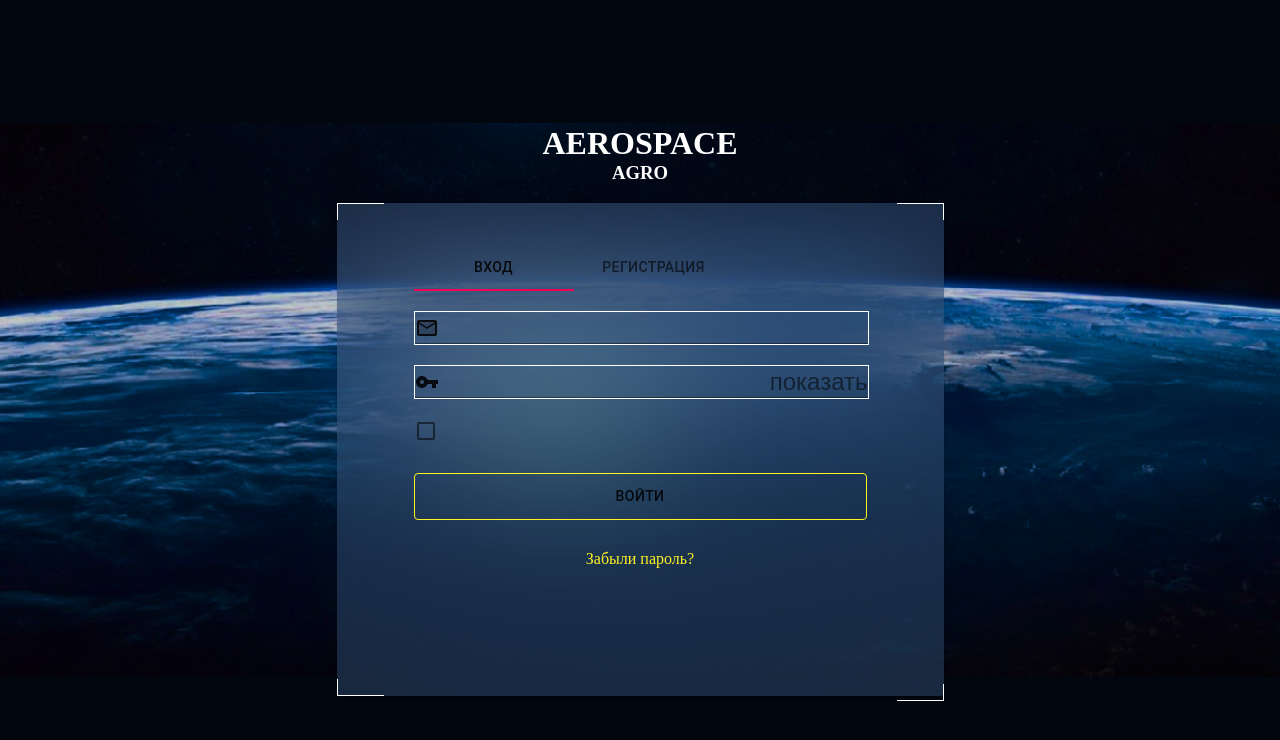
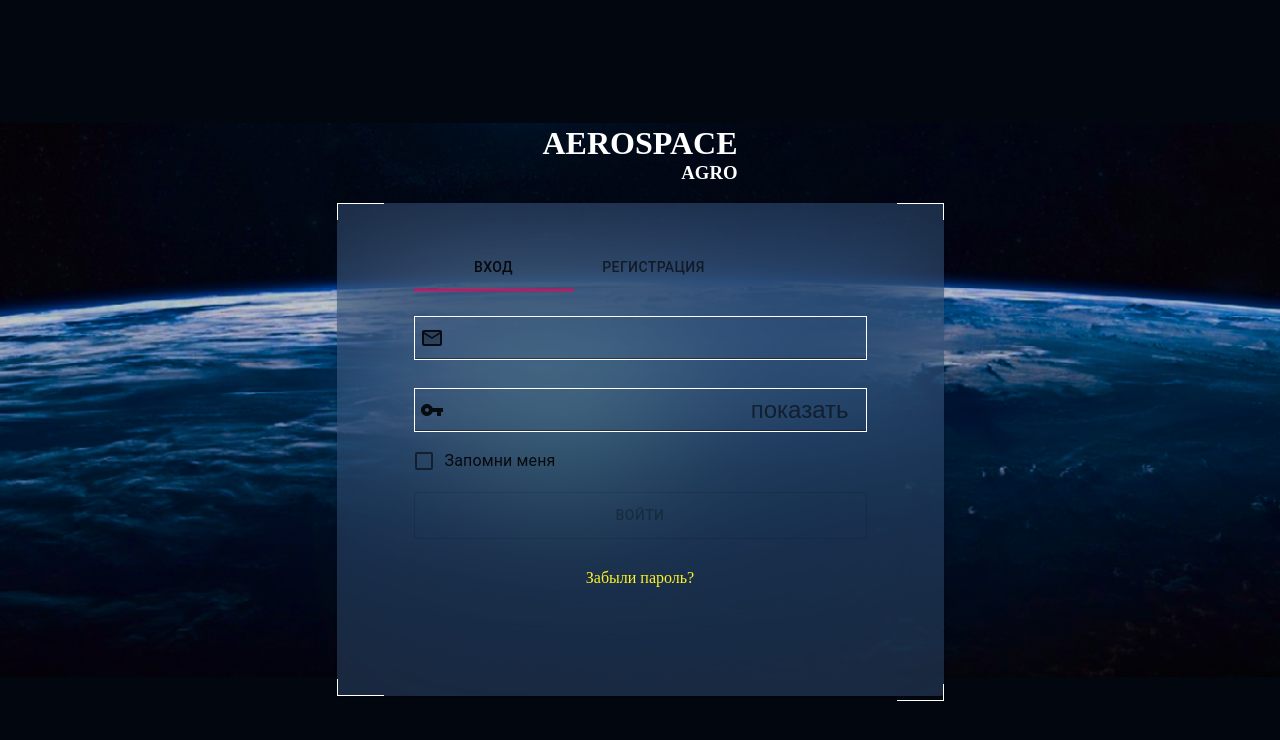
Before and after one commit to NicolayV/gis-web-api, a React (Create React App) app: page /login in a window 1280 px wide. Shown: the top 740 px of the page. Built offline with nearby package versions, Linux system fonts and the light colour scheme; the HTML template or start-up script is replaced by a standard one; what google-maps-react would draw is missing.

Commit message:
loginPage

```diff
--- /dev/null
+++ b/src/component/UI/Button/style.js
@@ -0,0 +1,10 @@
+import { makeStyles } from "@material-ui/core/styles";
+
+export const useStyles = makeStyles(() => ({
+  inputForm: {
+    marginTop: 20,
+    marginBottom: 20,
+    // display: "blocK",
+    // border: "1px solid #FFFFFF",
+  },
+}));
--- /dev/null
+++ b/src/component/UI/Input/index.js
@@ -0,0 +1,90 @@
+import React, { useState } from "react";
+import { useStyles } from "./style";
+
+import {
+  FormHelperText,
+  IconButton,
+  Input,
+  InputAdornment,
+} from "@material-ui/core";
+import { MailTwoTone, VpnKey } from "@material-ui/icons";
+
+const FormInput = ({
+  children,
+  inputType = "text",
+  email,
+  password,
+  ...props
+}) => {
+  const classes = useStyles();
+  const [showPassword, setShowPassword] = useState(false);
+  console.log(password, email);
+
+  if (inputType === "text") {
+    return <Input {...props} />;
+  }
+
+  if (inputType === "email") {
+    return (
+      <>
+        <Input
+          className={classes.inputForm}
+          {...props}
+          startAdornment={
+            <InputAdornment position="start">
+              <MailTwoTone />
+            </InputAdornment>
+          }
+        />
+        <FormHelperText>
+          {(email.isDirty && email.isEmpty && (
+            <span>Поле не может быть пустым</span>
+          )) ||
+            (email.isDirty && email.minLengthError && (
+              <span>Не корректная длина</span>
+            )) ||
+            (email.isDirty && email.emailError && (
+              <span>Не корректный емейл</span>
+            ))}
+        </FormHelperText>
+      </>
+    );
+  }
+
+  if (inputType === "password") {
+    return (
+      <>
+        <Input
+          className={classes.inputForm}
+          {...props}
+          startAdornment={
+            <InputAdornment position="start">
+              <VpnKey />
+            </InputAdornment>
+          }
+          endAdornment={
+            <InputAdornment position="end">
+              <IconButton onClick={(prev) => setShowPassword(!showPassword)}>
+                {showPassword ? "скрыть" : "показать"}
+              </IconButton>
+            </InputAdornment>
+          }
+          type={showPassword ? "text" : "password"}
+        />
+        <FormHelperText>
+          {(password.isDirty && password.isEmpty && (
+            <span>Пароль не может быть пустым</span>
+          )) ||
+            (password.isDirty && password.maxLengthError && (
+              <span>Слишком длинный пароль</span>
+            )) ||
+            (password.isDirty && password.minLengthError && (
+              <span>Не корректная длина пароля</span>
+            ))}
+        </FormHelperText>
+      </>
+    );
+  }
+};
+
+export default FormInput;
--- /dev/null
+++ b/src/component/UI/Input/style.js
@@ -0,0 +1,10 @@
+// import { makeStyles } from "@material-ui/core/styles";
+import { makeStyles } from "@material-ui/styles";
+
+export const useStyles = makeStyles(() => ({
+  inputForm: {
+    marginTop: 25,
+    padding: 5,
+    border: "1px solid #FFFFFF",
+  },
+}));
--- a/src/component/UI/textFieldEmail/textFieldEmail.js
+++ /dev/null
@@ -1,29 +0,0 @@
-import React from "react";
-// import { useStyles } from "./style";
-
-import TextField from "@material-ui/core/TextField";
-import { InputAdornment } from "@material-ui/core";
-import { MailTwoTone } from "@material-ui/icons";
-
-const InputEmail = ({ children, ...props }) => {
-  // const cl = useStyles();
-
-  return (
-    <TextField
-      {...props}
-      // className={cl.input}
-      fullWidth
-      name="email"
-      id="email"
-      InputProps={{
-        startAdornment: (
-          <InputAdornment position="start">
-            <MailTwoTone />
-          </InputAdornment>
-        ),
-      }}
-    />
-  );
-};
-
-export default InputEmail;
--- a/src/component/UI/textFieldPassword/textFieldPassword.js
+++ /dev/null
@@ -1,34 +0,0 @@
-import React from "react";
-// import { useStyles } from "./style";
-
-import TextField from "@material-ui/core/TextField";
-import { IconButton, InputAdornment } from "@material-ui/core";
-import { VpnKey } from "@material-ui/icons";
-
-const InputPassword = ({ children, ...props }) => {
-  // const classes = useStyles();
-
-  return (
-    <TextField
-      {...props}
-      // className={classes.inputPassword}
-      fullWidth
-      name="password"
-      id="password"
-      InputProps={{
-        startAdornment: (
-          <InputAdornment position="start">
-            <VpnKey />
-          </InputAdornment>
-        ),
-        endAdornment: (
-          <InputAdornment position="end">
-            <IconButton edge="end">показать</IconButton>
-          </InputAdornment>
-        ),
-      }}
-    />
-  );
-};
-
-export default InputPassword;
--- a/src/pages/loginPage/LoginPage.js
+++ b/src/pages/loginPage/LoginPage.js
@@ -1,37 +1,53 @@
 import React, { useContext, useState } from "react";
-import { Paper, Tab, Tabs, Checkbox, Link, Button } from "@material-ui/core";
+import {
+  Paper,
+  Tab,
+  Tabs,
+  Checkbox,
+  Link,
+  Button,
+  FormControlLabel,
+} from "@material-ui/core";
 
 import { useStyles } from "./style";
 
-import InputEmail from "../../component/UI/textFieldEmail/textFieldEmail";
-import InputPassword from "../../component/UI/textFieldPassword/textFieldPassword";
 import { useNavigate } from "react-router-dom";
 import { AuthContext } from "../../context";
 import useInput from "../../hooks/useInput";
+import FormInput from "../../component/UI/Input";
 
 const LoginPage = () => {
   const classes = useStyles();
+  const { setIsAuth } = useContext(AuthContext);
+  const navigate = useNavigate();
+
   const [selectedTab, setSelectedTab] = useState(0);
   const handleChange = (event, newValue) => setSelectedTab(newValue);
 
-  const navigate = useNavigate();
-  const { setIsAuth } = useContext(AuthContext);
   const email = useInput("", { isEmpty: true, minLength: 3, isEmail: true });
   const password = useInput("", { isEmpty: true, minLength: 3, maxLength: 8 });
+
   const [checked, setChecked] = useState(false);
+
   const onSubmitHandler = (event) => {
     event.preventDefault();
     console.log(email.value, password.value, checked);
-    setIsAuth(true);
-    localStorage.setItem("auth", "true");
-    navigate("/gismap");
+    //! setIsAuth(true);
+    //! localStorage.setItem("auth", "true");
+    //! navigate("/gismap");
   };
-
   return (
     <>
       <div className={classes.loginWrapper}>
-        <h1 className={classes.h1Title}>AEROSPACE</h1>
-        <h3 className={classes.h3Title}>AGRO</h3>
+        <span
+          style={{
+            flexDirection: "column",
+            display: "flex",
+          }}
+        >
+          <h1 className={classes.h1Title}>AEROSPACE</h1>
+          <h3 className={classes.h3Title}>AGRO</h3>
+        </span>
 
         <Paper className={classes.layout}>
           <form className={classes.form} onSubmit={onSubmitHandler}>
@@ -44,29 +60,39 @@ const LoginPage = () => {
               <Tab className={classes.signUp} label="Регистрация" />
             </Tabs>
 
-            <InputEmail
-              className={classes.inputEmail}
+            <FormInput
+              inputType="email"
+              email={email}
+              password={password}
               onChange={(e) => email.onChange(e)}
               onBlur={(e) => email.onBlur(e)}
               value={email.value}
             />
-            <InputPassword
-              className={classes.inputPassword}
+
+            <FormInput
+              inputType="password"
+              email={email}
+              password={password}
               onChange={(e) => password.onChange(e)}
               onBlur={(e) => password.onBlur(e)}
               value={password.value}
             />
 
-            <Checkbox
+            <FormControlLabel
               className={classes.checkbox}
-              checked={checked}
-              onChange={(prev) => setChecked(!checked)}
+              control={
+                <Checkbox
+                  checked={checked}
+                  onChange={(prev) => setChecked(!checked)}
+                />
+              }
+              label="Запомни меня"
             />
 
             <Button
               className={classes.button}
               variant="outlined"
-              // disabled={!email.inputValid || !password.inputValid}
+              disabled={!email.inputValid || !password.inputValid}
               type="submit"
             >
               Войти
@@ -74,27 +100,9 @@ const LoginPage = () => {
             <Link className={classes.link}>Забыли пароль?</Link>
           </form>
         </Paper>
-
-        <span className={classes.aaa}>
-          {email.isDirty && email.isEmpty && (
-            <div>Поле не может быть пустым</div>
-          )}
-          {email.isDirty && email.minLengthError && (
-            <div>Не корректная длина</div>
-          )}
-          {email.isDirty && email.emailError && <div>Не корректный емейл</div>}
-          {password.isDirty && password.isEmpty && (
-            <div>Пароль не может быть пустым</div>
-          )}
-          {password.isDirty && password.maxLengthError && (
-            <div>Слишком длинный пароль</div>
-          )}
-          {password.isDirty && password.minLengthError && (
-            <div>Не корректная длина пароля</div>
-          )}
-        </span>
       </div>
     </>
   );
 };
+
 export default LoginPage;
--- a/src/pages/loginPage/style.js
+++ b/src/pages/loginPage/style.js
@@ -54,6 +54,7 @@ export const useStyles = makeStyles(() => ({
   h3Title: {
     color: "#FFFFFF",
     marginTop: "0px",
+    alignSelf: "flex-end",
   },
 
   layout: {
@@ -70,28 +71,9 @@ export const useStyles = makeStyles(() => ({
     display: "flex",
   },
 
-  signIn: {},
-
-  signUp: {},
-
-  inputPassword: {
-    // marginTop: 20,
-    // marginBottom: 20,
-    // display: "blocK",
-    border: "1px solid #FFFFFF",
-  },
-
-  inputEmail: {
-    marginTop: 20,
-    marginBottom: 20,
-    display: "blocK",
-    border: "1px solid #FFFFFF",
-  },
-
   checkbox: {
+    marginTop: 5,
     justifyContent: "flex-start",
-    padding: "10px 0px",
-    margin: "10px 0px",
   },
 
   button: {
@@ -106,6 +88,4 @@ export const useStyles = makeStyles(() => ({
     padding: "10px",
     margin: "10px",
   },
-
-  aaa: {},
 }));
```
Also changed, not shown: src/component/UI/TabPanel/index.js (added, +94 -0 lines), src/component/UI/textFieldEmail/style.js (deleted, +0 -14 lines), src/component/UI/textFieldPassword/style.js (deleted, +0 -14 lines), src/component/UI/Button/index.js (added), src/component/UI/TabPanel/style.js (added).
